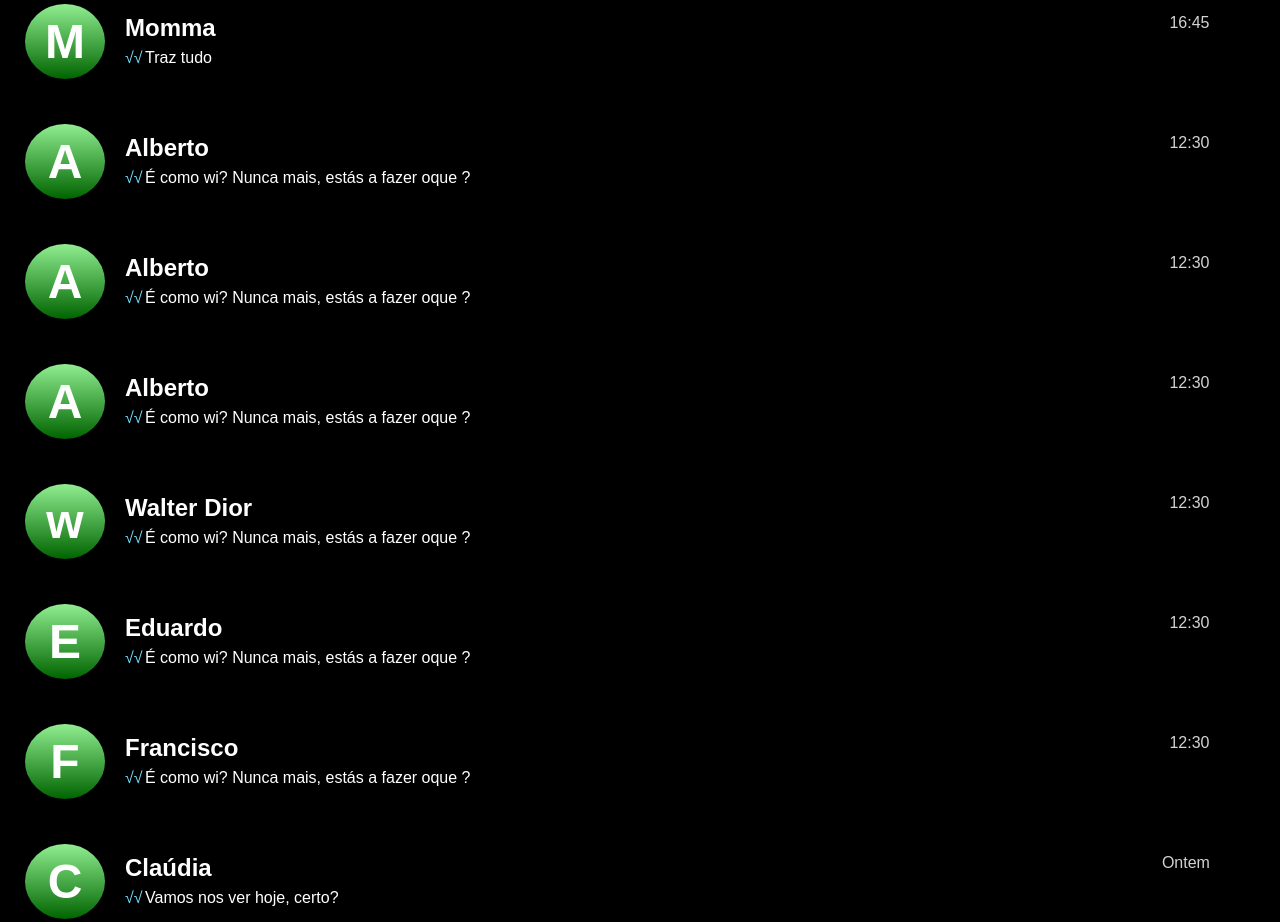
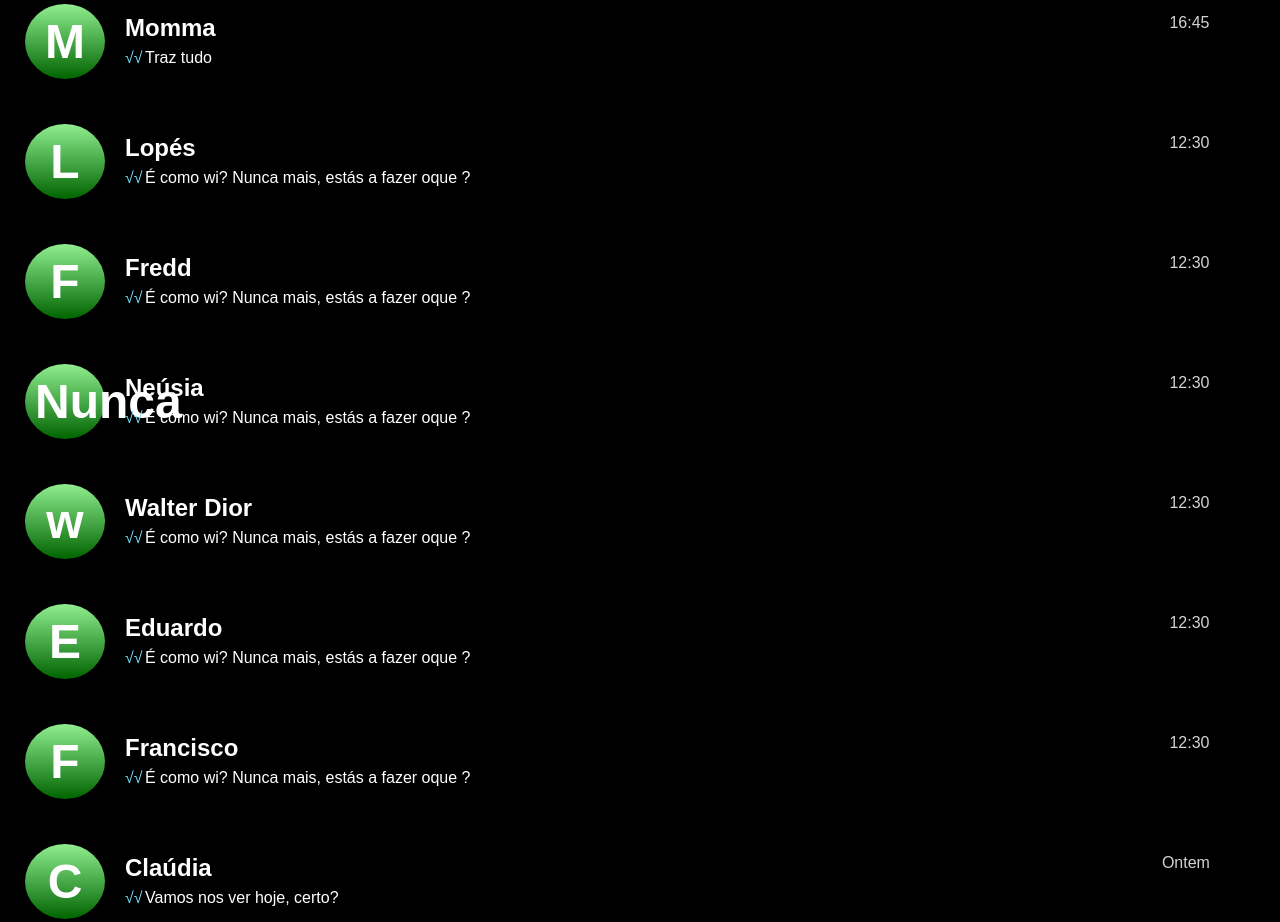
Before and after one commit to luki657/html-css-repo, a plain HTML site: page Pages/index.html in a window 1280 px wide. Shown: the part 1260-2182 px from the top of the page. Drawn offline with Linux system fonts and the light colour scheme.

Commit message:
Actualizei Pages/index.html

```diff
--- a/Pages/index.html
+++ b/Pages/index.html
@@ -98,22 +98,22 @@
         <span class="hora">16:45</span>
       </div>
       <div class="conv-chat">
-        <div class="avatar">A</div>
-        <h1>Alberto</h1>
+        <div class="avatar">L</div>
+        <h1>Lopés</h1>
         <span class="msg">É como wi? Nunca mais, estás a fazer oque ?</span>
         <span class="check">√√</span>
         <span class="hora">12:30</span>
       </div>
       <div class="conv-chat">
-        <div class="avatar">A</div>
-        <h1>Alberto</h1>
+        <div class="avatar">F</div>
+        <h1>Fredd</h1>
         <span class="msg">É como wi? Nunca mais, estás a fazer oque ?</span>
         <span class="check">√√</span>
         <span class="hora">12:30</span>
       </div>
       <div class="conv-chat">
-        <div class="avatar">A</div>
-        <h1>Alberto</h1>
+        <div class="avatar">Nunca</div>
+        <h1>Neúsia</h1>
         <span class="msg">É como wi? Nunca mais, estás a fazer oque ?</span>
         <span class="check">√√</span>
         <span class="hora">12:30</span>
```
